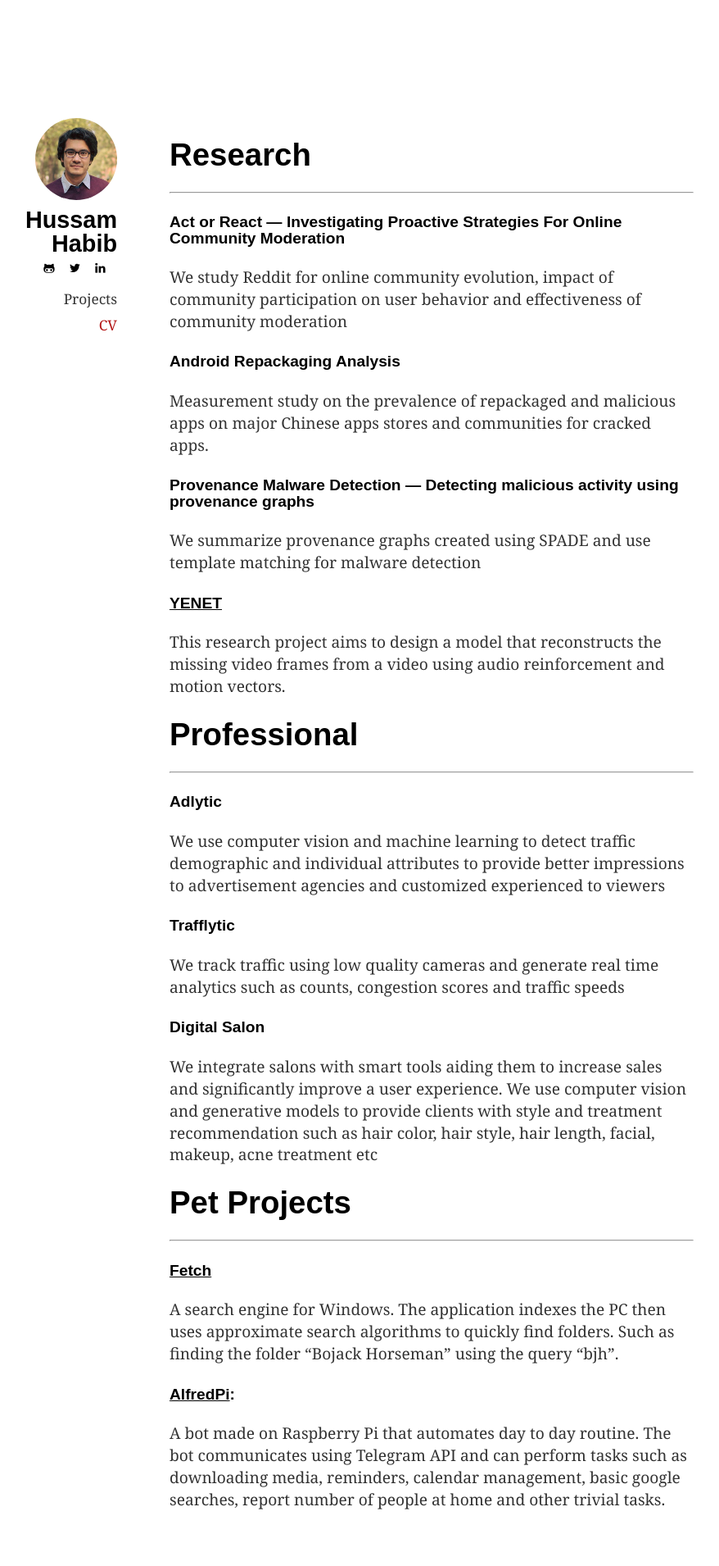
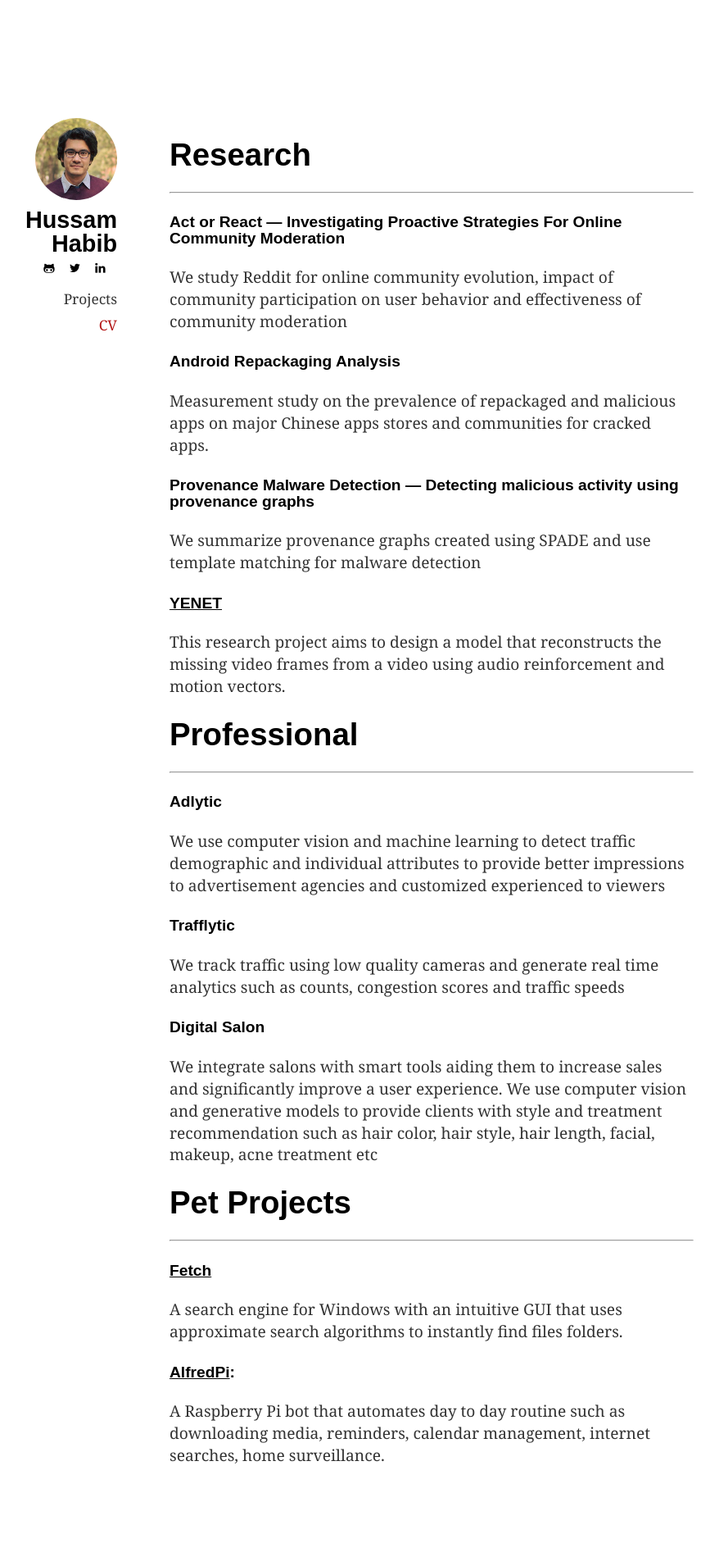
Before and after one commit to hussamh10/hussamh10.github.io, a Jekyll site: the page built from projects.md, in a window 1280 px wide. Shown: the whole page at 82% size, without its empty margins (177-1055 px from the left). Built offline with Jekyll 4.4.1, drawn with Linux system fonts in a browser that asks for light colours; after the commit the page ends 1856 px from its top, so only the background shows below that.

Commit message:
edt projects

```diff
--- a/projects.md
+++ b/projects.md
@@ -37,9 +37,9 @@ We integrate salons with smart tools aiding them to increase sales and significa
 <hr>
 
 #### [Fetch](https://github.com/hussamh10/fetch)
-A search engine for Windows. The application indexes the PC then uses approximate search algorithms to quickly find folders. Such as finding the folder "Bojack Horseman" using the query "bjh".
+A search engine for Windows with an intuitive GUI that uses approximate search algorithms to instantly find files folders.
 <br/>
 
 #### [AlfredPi](https://github.com/hussamh10/alfredpi):
-A bot made on Raspberry Pi that automates day to day routine. The bot communicates using Telegram API and can perform tasks such as downloading media, reminders, calendar management, basic google searches, report number of people at home and other trivial tasks.
+A Raspberry Pi bot that automates day to day routine such as downloading media, reminders, calendar management, internet searches, home surveillance.
 <br/>
```
